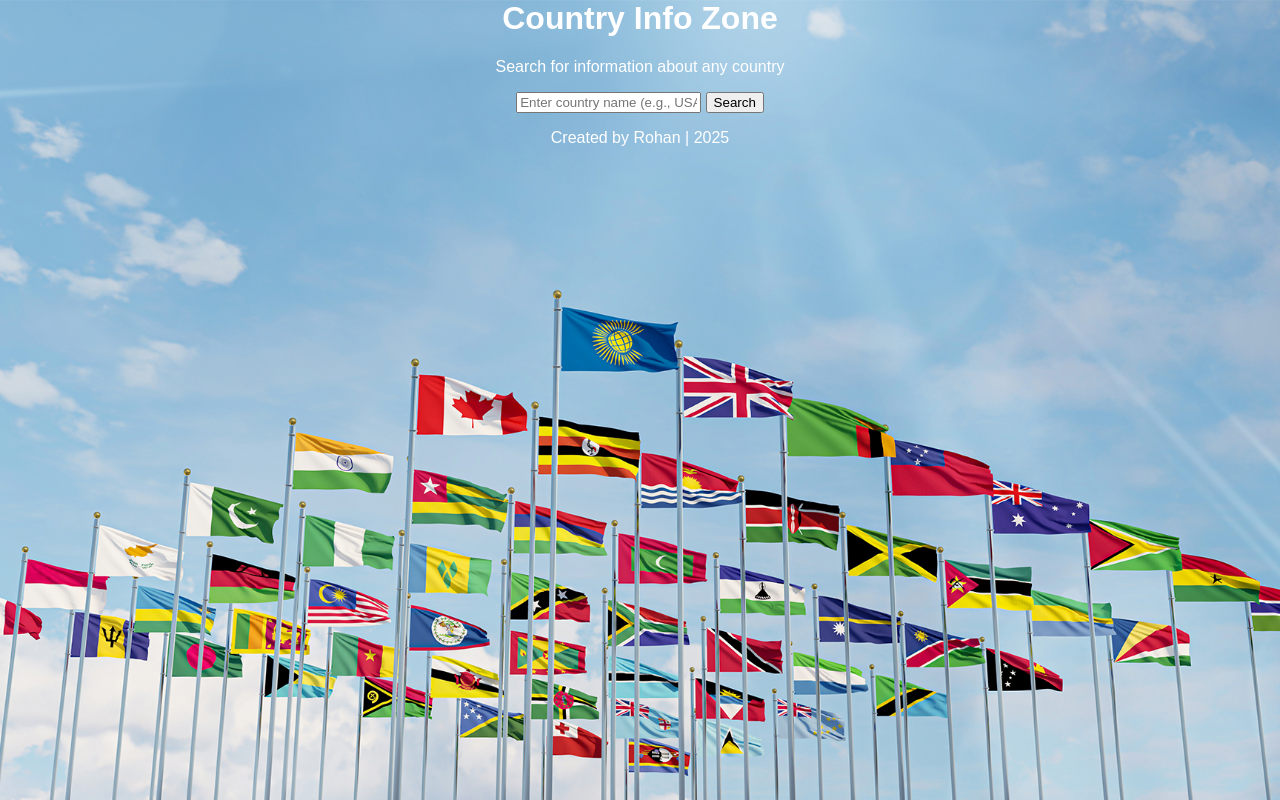
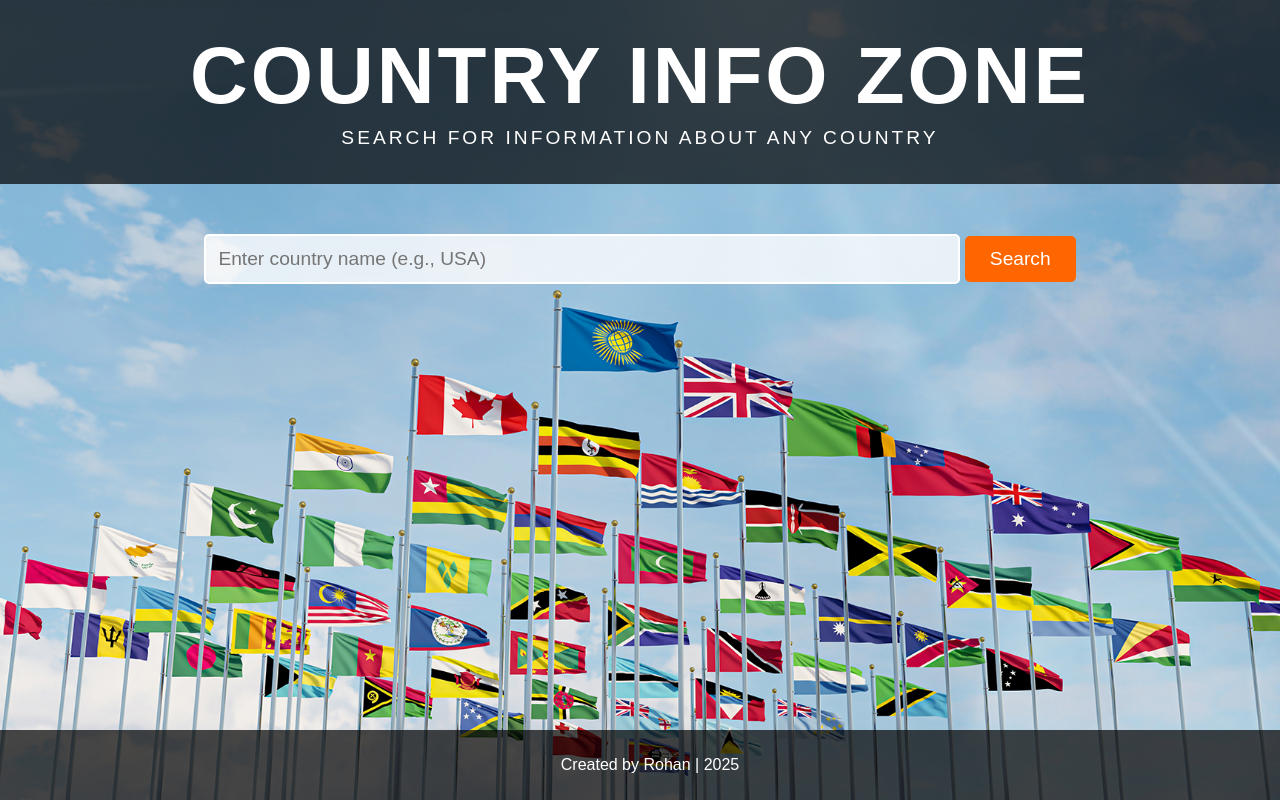
Before and after one commit to mahmudrohan/MIS455-Final--2110647-, a plain HTML site: page index.html in a window 1280 px wide. Drawn offline with Linux system fonts and the light colour scheme.

Commit message:
final and done

```diff
--- a/styles.css
+++ b/styles.css
@@ -9,3 +9,95 @@ body {
   color: white;
   text-align: center;
 }
+
+header {
+  background-color: rgba(0, 0, 0, 0.7);
+  padding: 30px;
+  font-size: 2.5rem;
+  text-transform: uppercase;
+  letter-spacing: 3px;
+  color: #fff;
+}
+
+header h1 {
+  margin: 0;
+}
+
+header p {
+  margin: 5px 0;
+  font-size: 1.2rem;
+}
+
+footer {
+  background-color: rgba(0, 0, 0, 0.7);
+  padding: 10px;
+  font-size: 1rem;
+  color: #fff;
+  position: fixed;
+  bottom: 0;
+  width: 100%;
+}
+
+.container {
+  padding: 50px 10px;
+}
+
+input[type="text"] {
+  padding: 12px;
+  width: 60%;
+  font-size: 1.2rem;
+  margin-bottom: 20px;
+  border: 2px solid #ffffff;
+  border-radius: 5px;
+  background-color: rgba(255, 255, 255, 0.8);
+}
+
+button {
+  padding: 12px 25px;
+  font-size: 1.2rem;
+  background-color: #ff6600;
+  color: white;
+  border: none;
+  border-radius: 5px;
+  cursor: pointer;
+  transition: background-color 0.3s ease;
+}
+
+button:hover {
+  background-color: #cc5200;
+}
+
+.country-info {
+  margin-top: 20px;
+  background-color: rgba(0, 0, 0, 0.7);
+  padding: 20px;
+  border-radius: 10px;
+  display: inline-block;
+  width: 80%;
+  text-align: left;
+  box-shadow: 0 4px 8px rgba(0, 0, 0, 0.5);
+}
+
+.country-info img {
+  width: 150px;
+  height: auto;
+  display: block;
+  margin-bottom: 20px;
+}
+
+.country-info h3 {
+  margin: 0;
+  font-size: 1.8rem;
+  color: #ff6600;
+}
+
+.country-info p {
+  margin: 10px 0;
+  font-size: 1.2rem;
+}
+
+.error-message {
+  color: red;
+  font-size: 1.2rem;
+  margin-top: 20px;
+}
```
